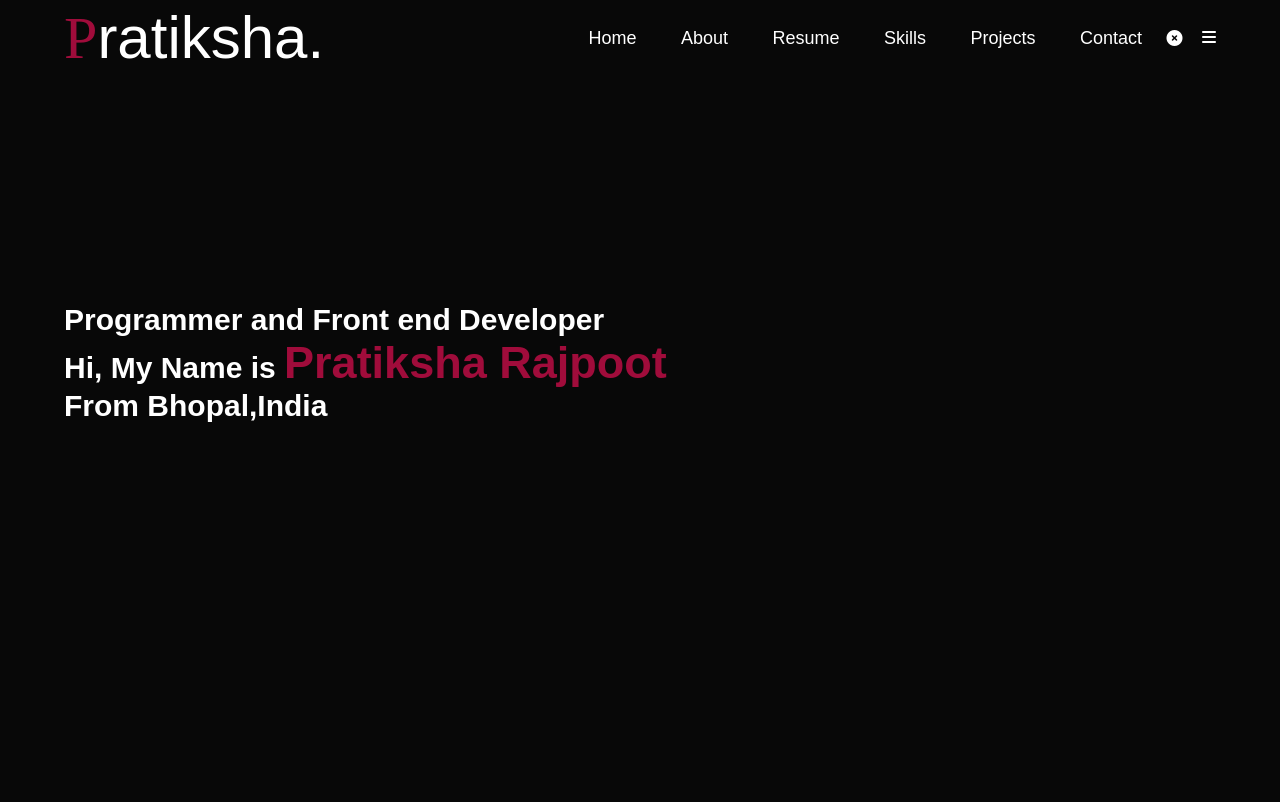
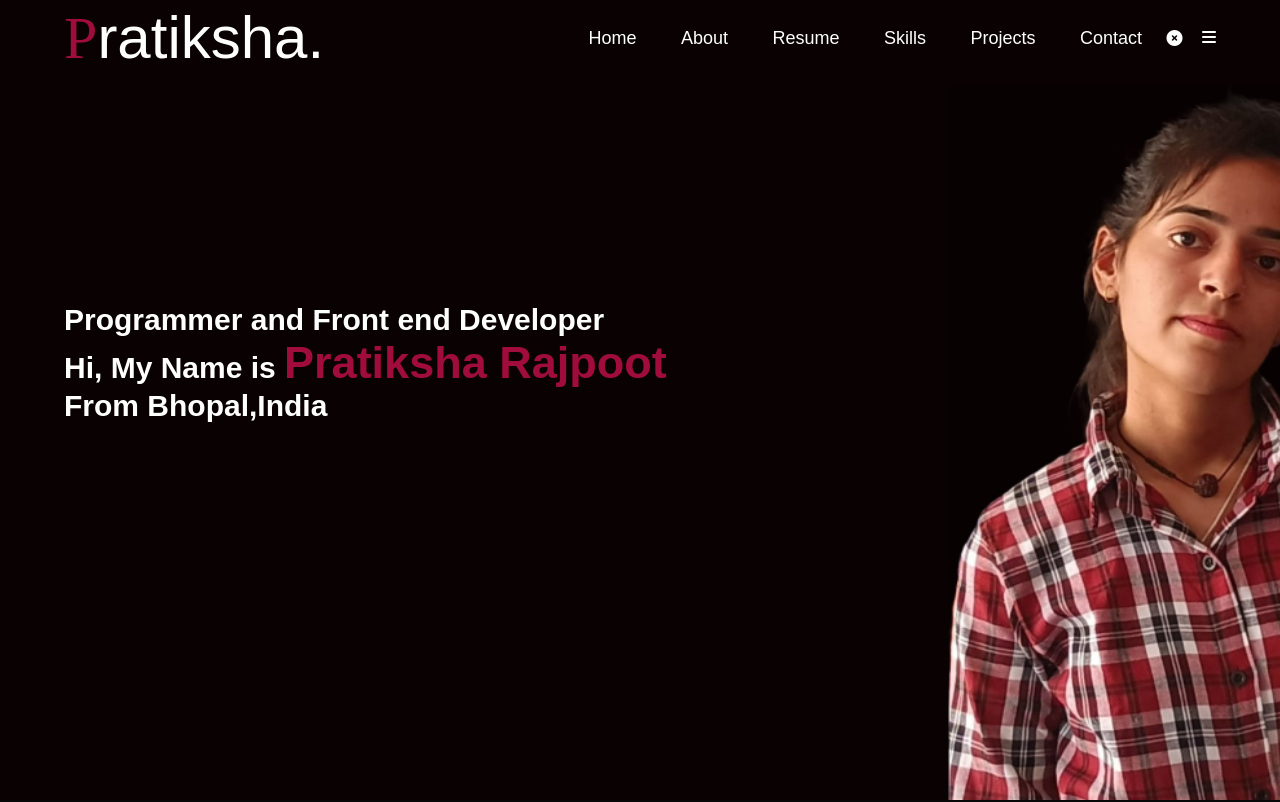
Before and after one commit to Pratiksharajpoot/Portfolio, a plain HTML site: page index.html in a window 1280 px wide. Shown: the top 802 px of the page. Drawn offline with Linux system fonts and the light colour scheme.

Commit message:
Update style.css

```diff
--- a/style.css
+++ b/style.css
@@ -15,7 +15,7 @@ body{
     width:100%;
     height:100vh;
 
-    background-image:url(images/Prat11.png);
+    background-image:url(Prat11.png);
     background-size:cover;
     background-position:center;
 
```
